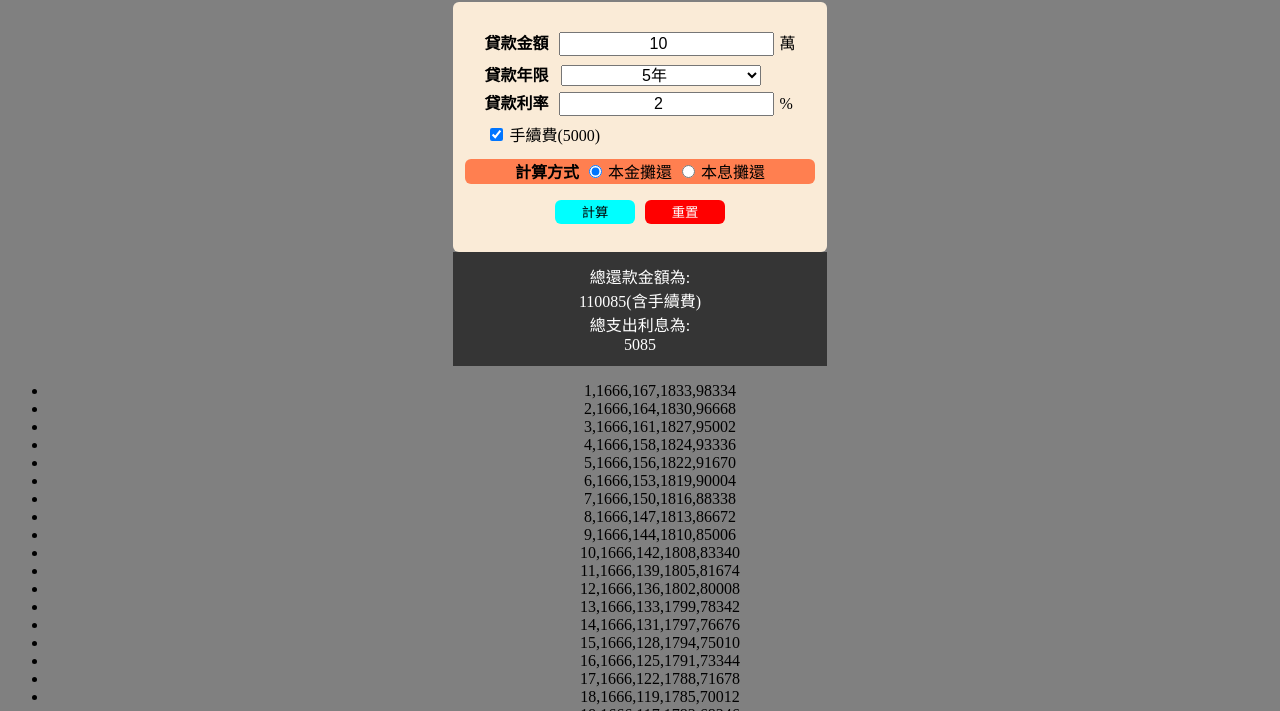
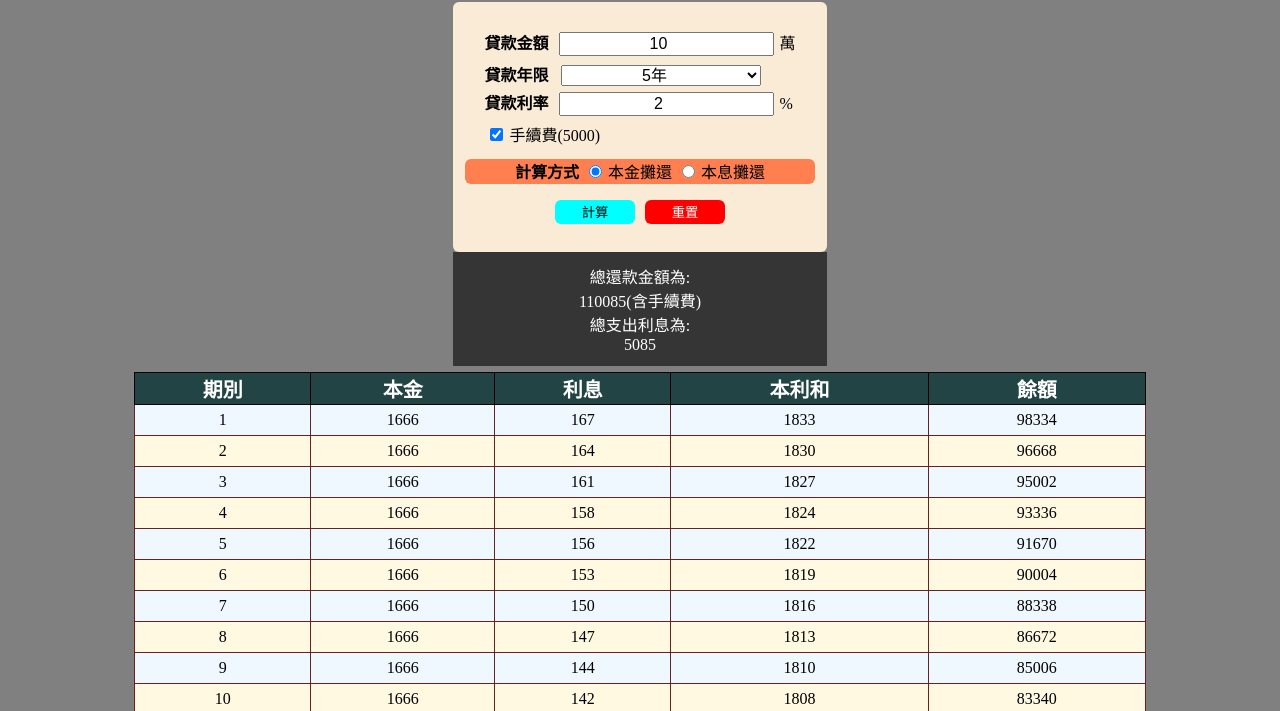
Before and after one commit to 17app001/javascript_loan_project, a plain HTML site: page index.html in a window 1280 px wide. Both pictures are taken after a click on the button "計算". Shown: the part 87-798 px from the top of the page. Drawn offline with Linux system fonts and the light colour scheme.

Commit message:
完成表格輸出

```diff
--- a/css/index.css
+++ b/css/index.css
@@ -68,3 +68,27 @@ option {
     background-color: rgb(53, 53, 53);
     padding: 12px;
 }
+
+table {
+    width: 80%;
+    margin: 6px auto;
+    border: 1px solid black;
+    border-collapse: collapse;
+    background-color: aliceblue;
+}
+
+thead th {
+    background-color: rgb(35, 68, 68);
+    border: 1px solid #0c0404;
+    color: white;
+    font-size: 20px;
+}
+
+td {
+    border: 1px solid #642222;
+    padding: 6px;
+}
+
+tbody tr:nth-child(even) {
+    background-color: rgb(255, 249, 226);
+}
--- a/index.html
+++ b/index.html
@@ -50,7 +50,20 @@
             <div class="totalInterest"></div>
         </div>
         <div id="table">
+            <table>
+                <thead>
+                    <tr>
+                        <th>期別</th>
+                        <th>本金</th>
+                        <th>利息</th>
+                        <th>本利和</th>
+                        <th>餘額</th>
+                    </tr>
+                </thead>
+                <tbody>
 
+                </tbody>
+            </table>
         </div>
     </div>
     <script src="./js/index.js"></script>
--- a/js/index.js
+++ b/js/index.js
@@ -7,7 +7,7 @@ const payment1El = document.querySelector("#payment1");
 const payment1E2 = document.querySelector("#payment2");
 const feeEl = document.querySelector("#fee");
 const calcEl = document.querySelector("#calc");
-const tableEl = document.querySelector("#table");
+const tableEl = document.querySelector("#table tbody");
 console.log(tableEl, calcEl, amountEl, yearsEl, rateEl, payment1El, payment1E2, feeEl);
 
 
@@ -46,13 +46,22 @@ function calcLoan() {
 }
 
 function drawTable(datas) {
-    let tableStr = "<ul>";
+    let tableStr = "";
     for (let i = 0; i < datas.length; i++) {
-        console.log(datas[i].join(","));
-        tableStr += `<li>${datas[i].join(",")}</li>`;
+        tableStr += "<tr>";
+        for (let j = 0; j < datas[i].length; j++) {
+            tableStr += `<td>${datas[i][j]}</td>`;
+        }
+        tableStr += "</tr>";
     }
-    tableStr += "</ul>";
     tableEl.innerHTML = tableStr;
+    // let tableStr = "<ul>";
+    // for (let i = 0; i < datas.length; i++) {
+    //     console.log(datas[i].join(","));
+    //     tableStr += `<li>${datas[i].join(",")}</li>`;
+    // }
+    // tableStr += "</ul>";
+    // tableEl.innerHTML = tableStr;
 }
 
 function rule1(total_amount, years, rate) {
```
